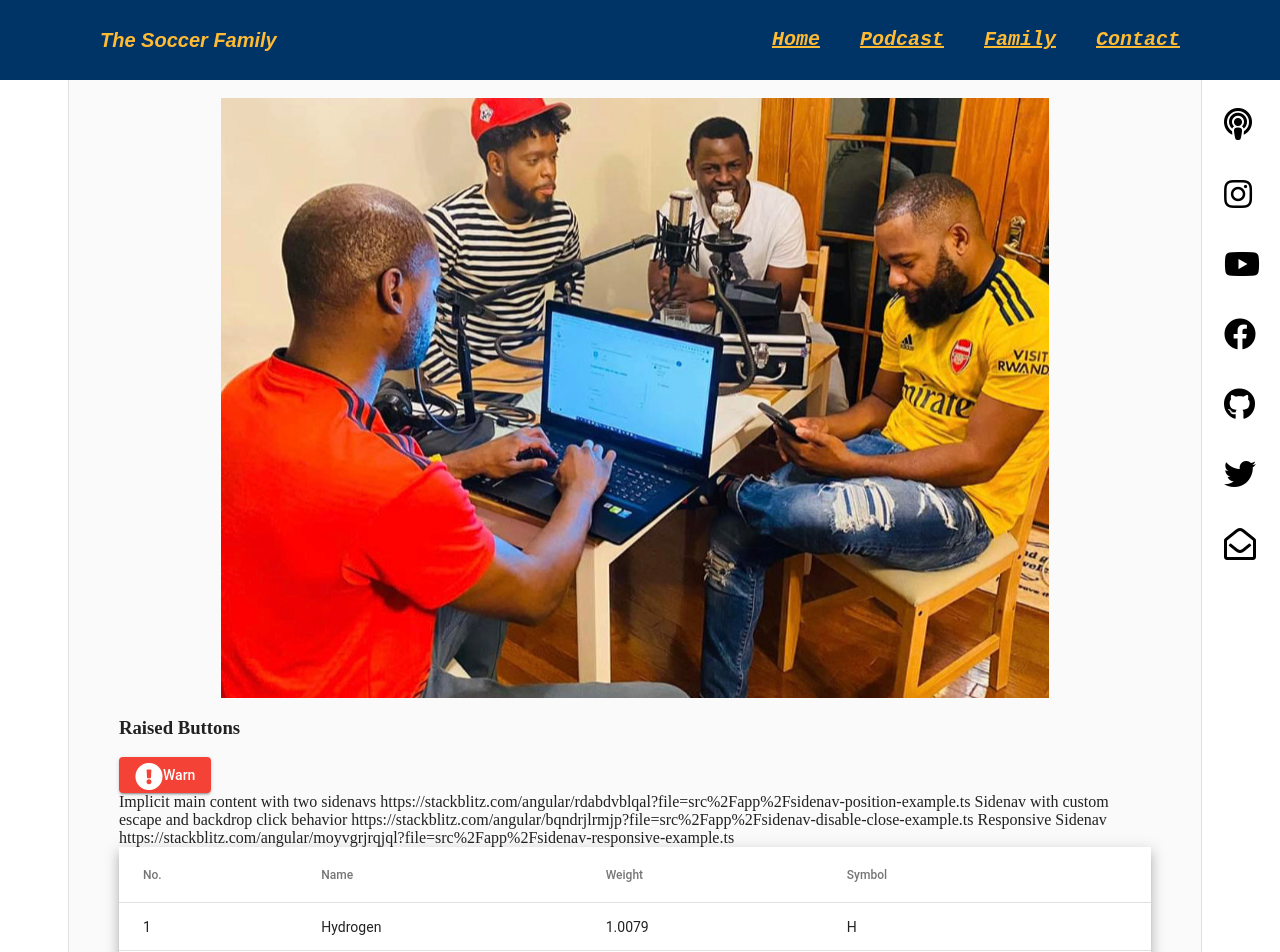
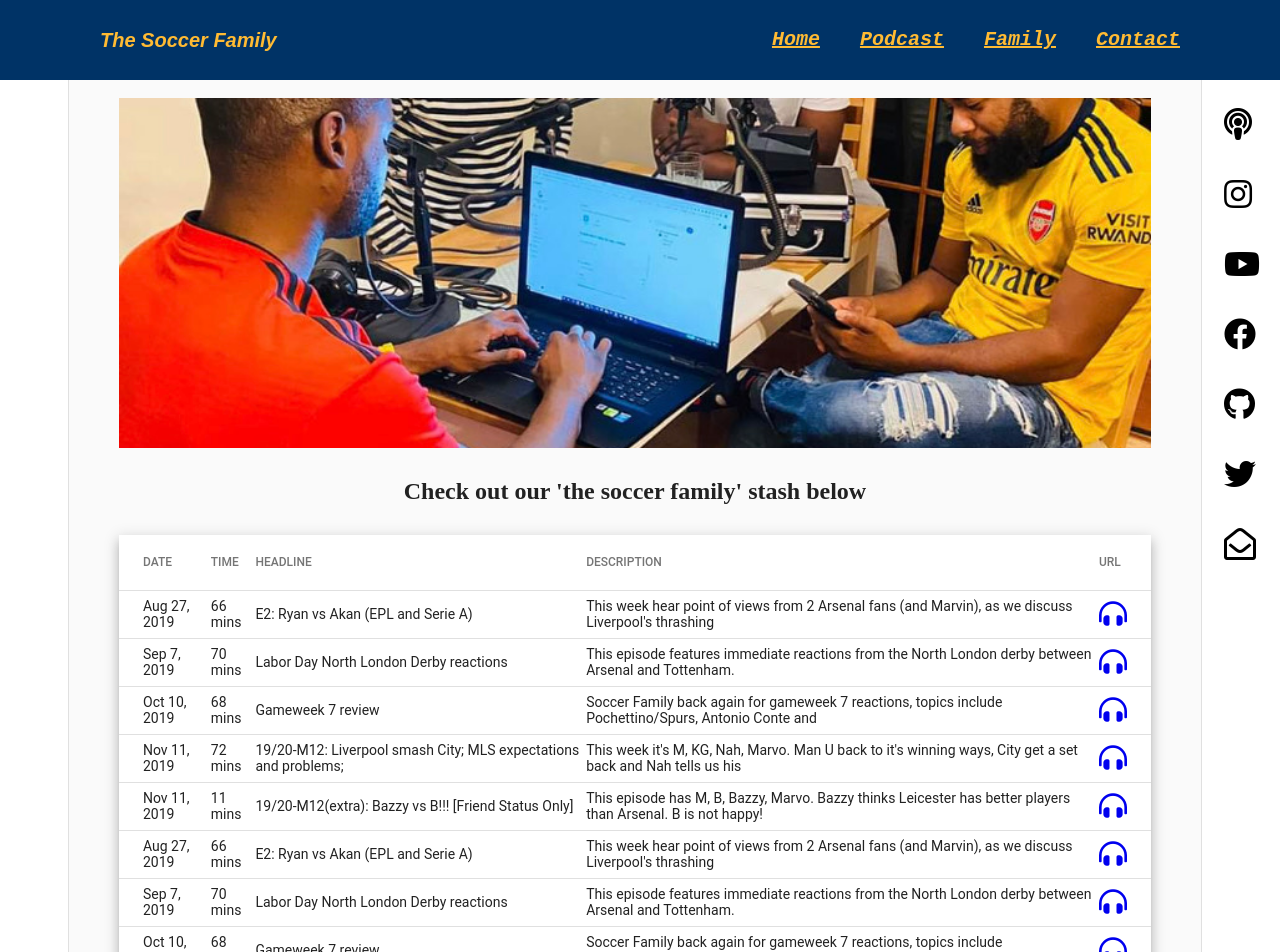
Before and after one commit to leightonmeredith/thesoccerfam.github.io, an Angular app: page /podcast in a window 1280 px wide. Shown: the top 952 px of the page. Built offline with nearby package versions, Linux system fonts and the light colour scheme; what ngx-owl-carousel-o would draw is missing.

Commit message:
update podcast page

```diff
--- a/src/app/contact/contact.component.html
+++ b/src/app/contact/contact.component.html
@@ -35,7 +35,7 @@
         </form>
       </mat-card-content>
       <mat-card-actions align='end'>
-        <button mat-raised-button color="primary" (click)="sendEmail()">Send</button>
+        <button disabled='disabled' mat-raised-button color="primary" (click)="sendEmail()">TODO: enable sendEmail</button>
       </mat-card-actions>
     </mat-card>
   </div>
--- a/src/app/family/family.component.ts
+++ b/src/app/family/family.component.ts
@@ -1,5 +1,4 @@
 import { Component, OnInit } from '@angular/core';
-import { PeriodicElement } from '../home/home.component';
 import { of, Observable } from 'rxjs';
 
 @Component({
@@ -10,7 +9,6 @@ import { of, Observable } from 'rxjs';
 export class FamilyComponent implements OnInit {
 
   displayedColumns: string[] = ['position', 'name', 'weight', 'symbol'];
-  dataSource = ELEMENT_DATA;
 
   family$: Observable<any>;
   family: any;
@@ -100,7 +98,7 @@ export class FamilyComponent implements OnInit {
           "img": "/assets/kg.jpg",
           "desc": "KG is insecure!",
           "team":"Chelsea",
-          "country":"Unknown"
+          "country":"St. Vincent"
         },
         {
           "id": 7,
@@ -116,23 +114,9 @@ export class FamilyComponent implements OnInit {
           "img": "/assets/akan.jpg",
           "desc": "Akan is weird!",
           "team":"Arsenal",
-          "country":"IDK"
+          "country":"Nigeria"
         }
       ]
     )
   }
 }
-
-
-const ELEMENT_DATA: PeriodicElement[] = [
-  { position: 1, name: 'Hydrogen', weight: 1.0079, symbol: 'H' },
-  { position: 2, name: 'Helium', weight: 4.0026, symbol: 'He' },
-  { position: 3, name: 'Lithium', weight: 6.941, symbol: 'Li' },
-  { position: 4, name: 'Beryllium', weight: 9.0122, symbol: 'Be' },
-  { position: 5, name: 'Boron', weight: 10.811, symbol: 'B' },
-  { position: 6, name: 'Carbon', weight: 12.0107, symbol: 'C' },
-  { position: 7, name: 'Nitrogen', weight: 14.0067, symbol: 'N' },
-  { position: 8, name: 'Oxygen', weight: 15.9994, symbol: 'O' },
-  { position: 9, name: 'Fluorine', weight: 18.9984, symbol: 'F' },
-  { position: 10, name: 'Neon', weight: 20.1797, symbol: 'Ne' },
-];
--- a/src/app/home/home.component.ts
+++ b/src/app/home/home.component.ts
@@ -6,32 +6,8 @@ import { Component, OnInit } from '@angular/core';
   styleUrls: ['./home.component.scss']
 })
 export class HomeComponent implements OnInit {
-  displayedColumns: string[] = ['position', 'name', 'weight', 'symbol'];
-  dataSource = ELEMENT_DATA;
-
   constructor() { }
 
   ngOnInit(): void {
   }
-
 }
-
-export interface PeriodicElement {
-  name: string;
-  position: number;
-  weight: number;
-  symbol: string;
-}
-
-const ELEMENT_DATA: PeriodicElement[] = [
-  {position: 1, name: 'Hydrogen', weight: 1.0079, symbol: 'H'},
-  {position: 2, name: 'Helium', weight: 4.0026, symbol: 'He'},
-  {position: 3, name: 'Lithium', weight: 6.941, symbol: 'Li'},
-  {position: 4, name: 'Beryllium', weight: 9.0122, symbol: 'Be'},
-  {position: 5, name: 'Boron', weight: 10.811, symbol: 'B'},
-  {position: 6, name: 'Carbon', weight: 12.0107, symbol: 'C'},
-  {position: 7, name: 'Nitrogen', weight: 14.0067, symbol: 'N'},
-  {position: 8, name: 'Oxygen', weight: 15.9994, symbol: 'O'},
-  {position: 9, name: 'Fluorine', weight: 18.9984, symbol: 'F'},
-  {position: 10, name: 'Neon', weight: 20.1797, symbol: 'Ne'},
-];
--- a/src/app/podcast/podcast.component.html
+++ b/src/app/podcast/podcast.component.html
@@ -1,89 +1,47 @@
 <section class='main-content-style'>
-    <div class='center-image' style='background-image: url("../../assets/m_nah_mar_pro.jpg");'>
-
-    </div>
-
-
-  <h3>Raised Buttons</h3>
-  <div class="example-button-row">
-    <button mat-raised-button color="warn"><i class="fas fa-exclamation-circle fa-2x"></i>Warn</button>
+  <div class='center-image' style='background-image: url("../../assets/m_nah_mar_pro.jpg");'>
   </div>
 
-
-  Implicit main content with two sidenavs
-  https://stackblitz.com/angular/rdabdvblqal?file=src%2Fapp%2Fsidenav-position-example.ts
-
-  Sidenav with custom escape and backdrop click behavior
-  https://stackblitz.com/angular/bqndrjlrmjp?file=src%2Fapp%2Fsidenav-disable-close-example.ts
-
-  Responsive Sidenav
-  https://stackblitz.com/angular/moyvgrjrqjql?file=src%2Fapp%2Fsidenav-responsive-example.ts
+  <div style="text-align: center; padding: 10px;">
+    <h1>Check out our 'the soccer family' stash below</h1>
+  </div>
 
   <table mat-table [dataSource]="dataSource" class="mat-elevation-z8">
-
-    <!--- Note that these columns can be defined in any order.
-            The actual rendered columns are set as a property on the row definition" -->
-
-    <!-- Position Column -->
-    <ng-container matColumnDef="position">
-      <th mat-header-cell *matHeaderCellDef> No. </th>
-      <td mat-cell *matCellDef="let element"> {{element.position}} </td>
+    <!-- DATE Column -->
+    <ng-container matColumnDef="date">
+      <th mat-header-cell *matHeaderCellDef> DATE </th>
+      <td mat-cell *matCellDef="let element"> {{element.date}} </td>
     </ng-container>
 
-    <!-- Name Column -->
-    <ng-container matColumnDef="name">
-      <th mat-header-cell *matHeaderCellDef> Name </th>
-      <td mat-cell *matCellDef="let element"> {{element.name}} </td>
+    <!-- TIME Column -->
+    <ng-container matColumnDef="time">
+      <th mat-header-cell *matHeaderCellDef> TIME </th>
+      <td mat-cell *matCellDef="let element"> {{element.time}} mins </td>
     </ng-container>
 
-    <!-- Weight Column -->
-    <ng-container matColumnDef="weight">
-      <th mat-header-cell *matHeaderCellDef> Weight </th>
-      <td mat-cell *matCellDef="let element"> {{element.weight}} </td>
+    <!-- HEADLINE Column -->
+    <ng-container matColumnDef="headline">
+      <th mat-header-cell *matHeaderCellDef> HEADLINE </th>
+      <td mat-cell *matCellDef="let element"> {{element.headline}} </td>
     </ng-container>
 
-    <!-- Symbol Column -->
-    <ng-container matColumnDef="symbol">
-      <th mat-header-cell *matHeaderCellDef> Symbol </th>
-      <td mat-cell *matCellDef="let element"> {{element.symbol}} </td>
+    <!-- DESC Column -->
+    <ng-container matColumnDef="desc">
+      <th mat-header-cell *matHeaderCellDef> DESCRIPTION </th>
+      <td mat-cell *matCellDef="let element"> {{element.desc}} </td>
+    </ng-container>
+
+    <!-- URL Column -->
+    <ng-container matColumnDef="url">
+      <th mat-header-cell *matHeaderCellDef> URL </th>
+      <td mat-cell *matCellDef="let element">
+        <a target="_blank" href="{{element.url}}">
+          <i class="fas fa-headphones-alt fa-2x icon-styling"></i>
+        </a>
+       </td>
     </ng-container>
 
     <tr mat-header-row *matHeaderRowDef="displayedColumns"></tr>
     <tr mat-row *matRowDef="let row; columns: displayedColumns;"></tr>
   </table>
-
-
-  <table mat-table [dataSource]="dataSource" class="mat-elevation-z8">
-
-    <!--- Note that these columns can be defined in any order.
-            The actual rendered columns are set as a property on the row definition" -->
-
-    <!-- Position Column -->
-    <ng-container matColumnDef="position">
-      <th mat-header-cell *matHeaderCellDef> No. </th>
-      <td mat-cell *matCellDef="let element"> {{element.position}} </td>
-    </ng-container>
-
-    <!-- Name Column -->
-    <ng-container matColumnDef="name">
-      <th mat-header-cell *matHeaderCellDef> Name </th>
-      <td mat-cell *matCellDef="let element"> {{element.name}} </td>
-    </ng-container>
-
-    <!-- Weight Column -->
-    <ng-container matColumnDef="weight">
-      <th mat-header-cell *matHeaderCellDef> Weight </th>
-      <td mat-cell *matCellDef="let element"> {{element.weight}} </td>
-    </ng-container>
-
-    <!-- Symbol Column -->
-    <ng-container matColumnDef="symbol">
-      <th mat-header-cell *matHeaderCellDef> Symbol </th>
-      <td mat-cell *matCellDef="let element"> {{element.symbol}} </td>
-    </ng-container>
-
-    <tr mat-header-row *matHeaderRowDef="displayedColumns"></tr>
-    <tr mat-row *matRowDef="let row; columns: displayedColumns;"></tr>
-  </table>
-
-  </section>
+</section>
--- a/src/app/podcast/podcast.component.scss
+++ b/src/app/podcast/podcast.component.scss
@@ -1,23 +1,14 @@
 .center-image {
-    padding: 300px;
-    // background-image: url("../../assets/family.jpg");
-    // background-size: contain;
+    background-size: cover;
     background-repeat: no-repeat;
     background-position: center;
+    height: 350px;
 }
-
-
 
 table {
     width: 100%;
 }
 
-.example-button-row button,
-.example-button-row a {
-    margin-right: 8px;
-}
-
 .main-content-style {
     padding: 50px;
-    // background-image: url("../../assets/water.jpg");
 }
--- a/src/app/podcast/podcast.component.ts
+++ b/src/app/podcast/podcast.component.ts
@@ -1,5 +1,4 @@
 import { Component, OnInit } from '@angular/core';
-import { PeriodicElement } from '../home/home.component';
 
 @Component({
   selector: 'app-podcast',
@@ -8,7 +7,7 @@ import { PeriodicElement } from '../home/home.component';
 })
 export class PodcastComponent implements OnInit {
 
-  displayedColumns: string[] = ['position', 'name', 'weight', 'symbol'];
+  displayedColumns: string[] = ['date', 'time', 'headline', 'desc', 'url'];
   dataSource = ELEMENT_DATA;
 
   constructor() { }
@@ -16,19 +15,171 @@ export class PodcastComponent implements OnInit {
   ngOnInit(): void {
   }
 
-
 }
 
 
 const ELEMENT_DATA: PeriodicElement[] = [
-  {position: 1, name: 'Hydrogen', weight: 1.0079, symbol: 'H'},
-  {position: 2, name: 'Helium', weight: 4.0026, symbol: 'He'},
-  {position: 3, name: 'Lithium', weight: 6.941, symbol: 'Li'},
-  {position: 4, name: 'Beryllium', weight: 9.0122, symbol: 'Be'},
-  {position: 5, name: 'Boron', weight: 10.811, symbol: 'B'},
-  {position: 6, name: 'Carbon', weight: 12.0107, symbol: 'C'},
-  {position: 7, name: 'Nitrogen', weight: 14.0067, symbol: 'N'},
-  {position: 8, name: 'Oxygen', weight: 15.9994, symbol: 'O'},
-  {position: 9, name: 'Fluorine', weight: 18.9984, symbol: 'F'},
-  {position: 10, name: 'Neon', weight: 20.1797, symbol: 'Ne'},
+  {
+    time: 66,
+    date: 'Aug 27, 2019',
+    headline: 'E2: Ryan vs Akan (EPL and Serie A)',
+    desc: `This week  hear point of views from 2 Arsenal fans (and Marvin), as we discuss Liverpool's thrashing `,
+    url: 'https://www.patreon.com/posts/e2-ryan-vs-akan-29481718'
+  },
+  {
+    time: 70,
+    date: 'Sep 7, 2019',
+    headline: 'Labor Day North London Derby reactions',
+    desc: `This episode features immediate reactions from the North London derby between Arsenal and Tottenham.`,
+    url: 'https://www.patreon.com/posts/labor-day-north-29788966'
+  },
+  {
+    time: 68,
+    date: 'Oct 10, 2019',
+    headline: 'Gameweek 7 review',
+    desc: `Soccer Family back again for gameweek 7 reactions, topics include Pochettino/Spurs, Antonio Conte and`,
+    url: 'https://www.patreon.com/posts/gameweek-7-30652298'
+  },
+  {
+    time: 72,
+    date: 'Nov 11, 2019',
+    headline: '19/20-M12: Liverpool smash City; MLS expectations and problems;',
+    desc: `This week it's M, KG, Nah, Marvo. Man U back to it's winning ways, City get a set back and Nah tells us his`,
+    url: 'https://www.patreon.com/posts/19-20-m12-smash-31489466'
+  },
+  {
+    time: 11,
+    date: 'Nov 11, 2019',
+    headline: '19/20-M12(extra): Bazzy vs B!!! [Friend Status Only]',
+    desc: `This episode has M, B, Bazzy, Marvo. Bazzy thinks Leicester has better players than Arsenal. B is not happy!`,
+    url: 'https://www.patreon.com/posts/19-20-m12-extra-31489978'
+  },
+  {
+    time: 66,
+    date: 'Aug 27, 2019',
+    headline: 'E2: Ryan vs Akan (EPL and Serie A)',
+    desc: `This week  hear point of views from 2 Arsenal fans (and Marvin), as we discuss Liverpool's thrashing `,
+    url: 'https://www.patreon.com/posts/e2-ryan-vs-akan-29481718'
+  },
+  {
+    time: 70,
+    date: 'Sep 7, 2019',
+    headline: 'Labor Day North London Derby reactions',
+    desc: `This episode features immediate reactions from the North London derby between Arsenal and Tottenham.`,
+    url: 'https://www.patreon.com/posts/labor-day-north-29788966'
+  },
+  {
+    time: 68,
+    date: 'Oct 10, 2019',
+    headline: 'Gameweek 7 review',
+    desc: `Soccer Family back again for gameweek 7 reactions, topics include Pochettino/Spurs, Antonio Conte and`,
+    url: 'https://www.patreon.com/posts/gameweek-7-30652298'
+  },
+  {
+    time: 72,
+    date: 'Nov 11, 2019',
+    headline: '19/20-M12: Liverpool smash City; MLS expectations and problems;',
+    desc: `This week it's M, KG, Nah, Marvo. Man U back to it's winning ways, City get a set back and Nah tells us his`,
+    url: 'https://www.patreon.com/posts/19-20-m12-smash-31489466'
+  },
+  {
+    time: 11,
+    date: 'Nov 11, 2019',
+    headline: '19/20-M12(extra): Bazzy vs B!!! [Friend Status Only]',
+    desc: `This episode has M, B, Bazzy, Marvo. Bazzy thinks Leicester has better players than Arsenal. B is not happy!`,
+    url: 'https://www.patreon.com/posts/19-20-m12-extra-31489978'
+  },
+  {
+    time: 67,
+    date: 'Nov 17, 2019',
+    headline: '19/20 - International: USA beat Canada; Club vs International powers',
+    desc: `KG and Akan join us to talk international week. USA finally beat Canada; Questions we been longing to ask`,
+    url: 'https://www.patreon.com/posts/19-20-usa-beat-31643416'
+  },
+  {
+    time: 66,
+    date: 'Aug 27, 2019',
+    headline: 'E2: Ryan vs Akan (EPL and Serie A)',
+    desc: `This week  hear point of views from 2 Arsenal fans (and Marvin), as we discuss Liverpool's thrashing `,
+    url: 'https://www.patreon.com/posts/e2-ryan-vs-akan-29481718'
+  },
+  {
+    time: 70,
+    date: 'Sep 7, 2019',
+    headline: 'Labor Day North London Derby reactions',
+    desc: `This episode features immediate reactions from the North London derby between Arsenal and Tottenham.`,
+    url: 'https://www.patreon.com/posts/labor-day-north-29788966'
+  },
+  {
+    time: 68,
+    date: 'Oct 10, 2019',
+    headline: 'Gameweek 7 review',
+    desc: `Soccer Family back again for gameweek 7 reactions, topics include Pochettino/Spurs, Antonio Conte and`,
+    url: 'https://www.patreon.com/posts/gameweek-7-30652298'
+  },
+  {
+    time: 72,
+    date: 'Nov 11, 2019',
+    headline: '19/20-M12: Liverpool smash City; MLS expectations and problems;',
+    desc: `This week it's M, KG, Nah, Marvo. Man U back to it's winning ways, City get a set back and Nah tells us his`,
+    url: 'https://www.patreon.com/posts/19-20-m12-smash-31489466'
+  },
+  {
+    time: 11,
+    date: 'Nov 11, 2019',
+    headline: '19/20-M12(extra): Bazzy vs B!!! [Friend Status Only]',
+    desc: `This episode has M, B, Bazzy, Marvo. Bazzy thinks Leicester has better players than Arsenal. B is not happy!`,
+    url: 'https://www.patreon.com/posts/19-20-m12-extra-31489978'
+  },
+  {
+    time: 66,
+    date: 'Aug 27, 2019',
+    headline: 'E2: Ryan vs Akan (EPL and Serie A)',
+    desc: `This week  hear point of views from 2 Arsenal fans (and Marvin), as we discuss Liverpool's thrashing `,
+    url: 'https://www.patreon.com/posts/e2-ryan-vs-akan-29481718'
+  },
+  {
+    time: 70,
+    date: 'Sep 7, 2019',
+    headline: 'Labor Day North London Derby reactions',
+    desc: `This episode features immediate reactions from the North London derby between Arsenal and Tottenham.`,
+    url: 'https://www.patreon.com/posts/labor-day-north-29788966'
+  },
+  {
+    time: 68,
+    date: 'Oct 10, 2019',
+    headline: 'Gameweek 7 review',
+    desc: `Soccer Family back again for gameweek 7 reactions, topics include Pochettino/Spurs, Antonio Conte and`,
+    url: 'https://www.patreon.com/posts/gameweek-7-30652298'
+  },
+  {
+    time: 72,
+    date: 'Nov 11, 2019',
+    headline: '19/20-M12: Liverpool smash City; MLS expectations and problems;',
+    desc: `This week it's M, KG, Nah, Marvo. Man U back to it's winning ways, City get a set back and Nah tells us his`,
+    url: 'https://www.patreon.com/posts/19-20-m12-smash-31489466'
+  },
+  {
+    time: 11,
+    date: 'Nov 11, 2019',
+    headline: '19/20-M12(extra): Bazzy vs B!!! [Friend Status Only]',
+    desc: `This episode has M, B, Bazzy, Marvo. Bazzy thinks Leicester has better players than Arsenal. B is not happy!`,
+    url: 'https://www.patreon.com/posts/19-20-m12-extra-31489978'
+  },
+  {
+    time: 67,
+    date: 'Nov 17, 2019',
+    headline: '19/20 - International: USA beat Canada; Club vs International powers',
+    desc: `KG and Akan join us to talk international week. USA finally beat Canada; Questions we been longing to ask`,
+    url: 'https://www.patreon.com/posts/19-20-usa-beat-31643416'
+  }
 ];
+
+
+export interface PeriodicElement {
+  date: string;
+  time: number;
+  headline: string;
+  desc: string;
+  url: string;
+}
```
